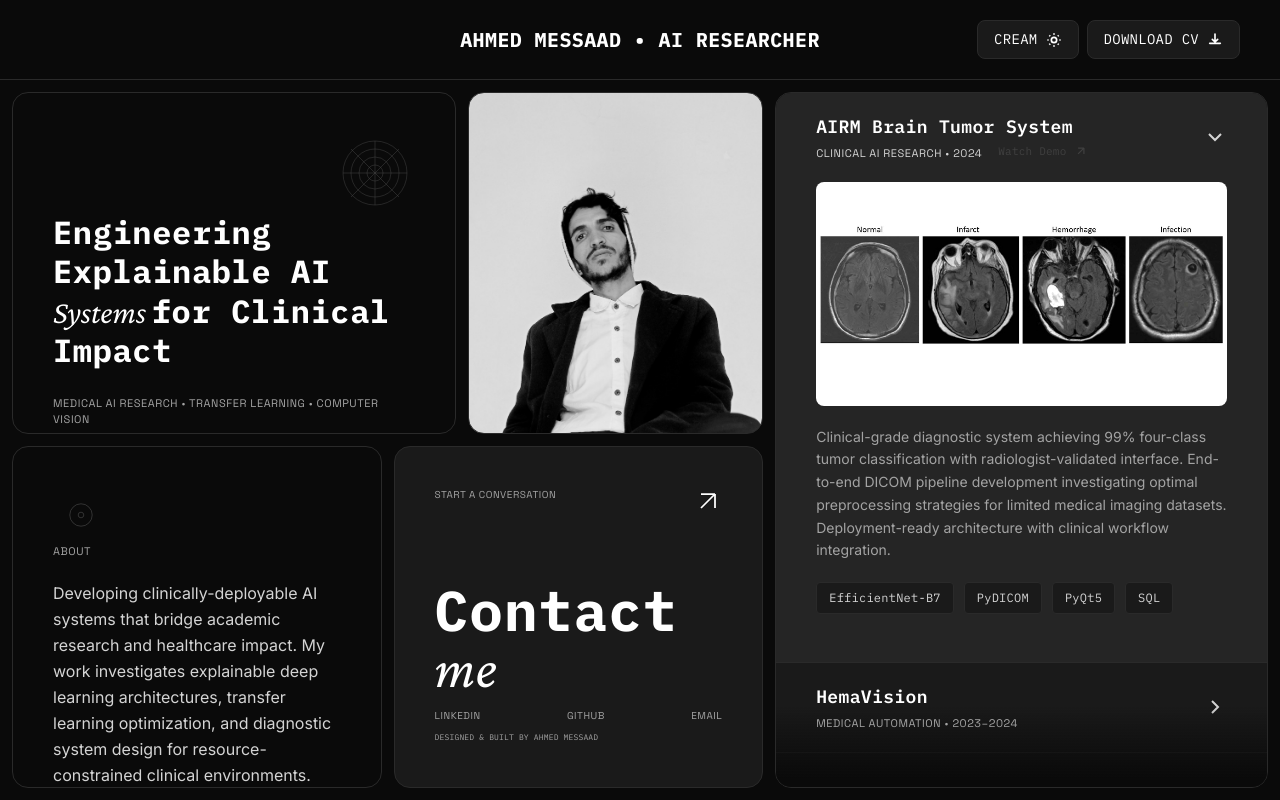
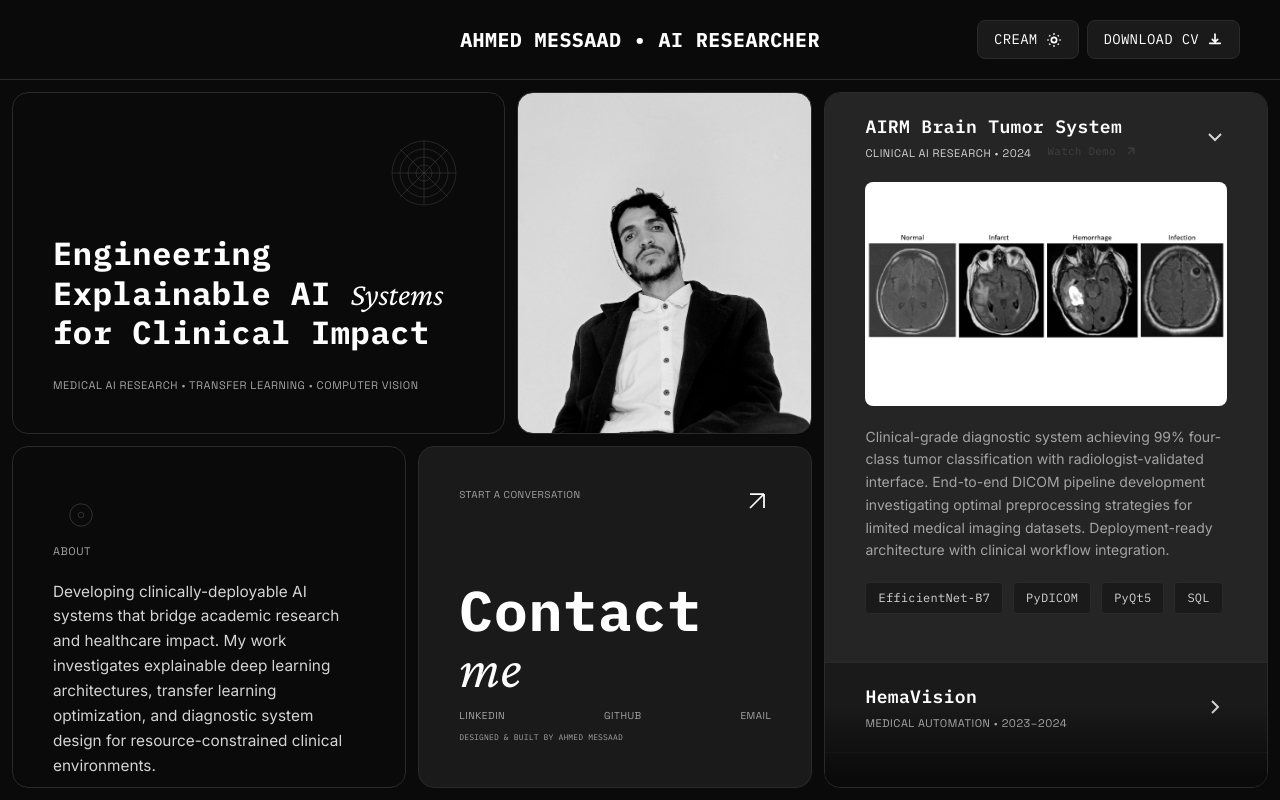
Before and after one commit to RYANX9/ahmed-messaad, a Next.js app: page / in a window 1280 px wide. Built offline with nearby package versions, Linux system fonts and the light colour scheme.

Commit message:
Update page.tsx

```diff
--- a/app/page.tsx
+++ b/app/page.tsx
@@ -317,7 +317,8 @@ export default function Page() {
       {/* ========================== DESKTOP LAYOUT (Theme-aware) =============================== */}
       {/* ========================================================================== */}
       <div className="hidden lg:block lg:h-[calc(100vh-80px)] lg:mt-[80px] p-3">
-        <div className="grid grid-cols-[9fr_6fr_10fr] auto-rows-fr gap-3 h-full">
+        {/* CHANGE: Updated the grid-cols to give the main content (first column) more space: 9fr -> 10fr, and projects (third column) slightly less: 10fr -> 9fr */}
+        <div className="grid grid-cols-[10fr_6fr_9fr] auto-rows-fr gap-3 h-full">
 
           {/* ========== TITLE/INTRO SECTION ========== */}
           <section
@@ -352,7 +353,11 @@ export default function Page() {
             </div>
 
             <div>
-              <h1 className="text-[26px] xl:text-[32px] leading-[1.2] mb-6">
+              {/* FIX: Replaced fixed pixel sizes with clamp() for responsive scaling */}
+              <h1
+                className="leading-[1.2] mb-6"
+                style={{ fontSize: 'clamp(24px, 2.5vw, 36px)' /* Min 24px, Max 36px, scales with 2.5% of viewport width */ }}
+              >
                 <span className="font-mono font-bold">Engineering Explainable AI </span>
                 <span className="italic font-serif font-light">Systems </span>
                 <span className="font-mono font-bold">for Clinical Impact</span>
@@ -441,9 +446,13 @@ export default function Page() {
                 >
                   About
                 </h3>
+                {/* FIX: Replaced fixed pixel sizes with clamp() for responsive scaling */}
                 <p
-                  className="text-[14px] xl:text-[16px] leading-relaxed font-sans"
-                  style={{ color: theme.textSecondary }}
+                  className="leading-relaxed font-sans"
+                  style={{
+                    color: theme.textSecondary,
+                    fontSize: 'clamp(14px, 1.2vw, 17px)' /* Min 14px, Max 17px, scales with 1.2% of viewport width */
+                  }}
                 >
                   Developing clinically-deployable AI systems that bridge academic research and healthcare impact.
                   My work investigates explainable deep learning architectures, transfer learning optimization,
```
